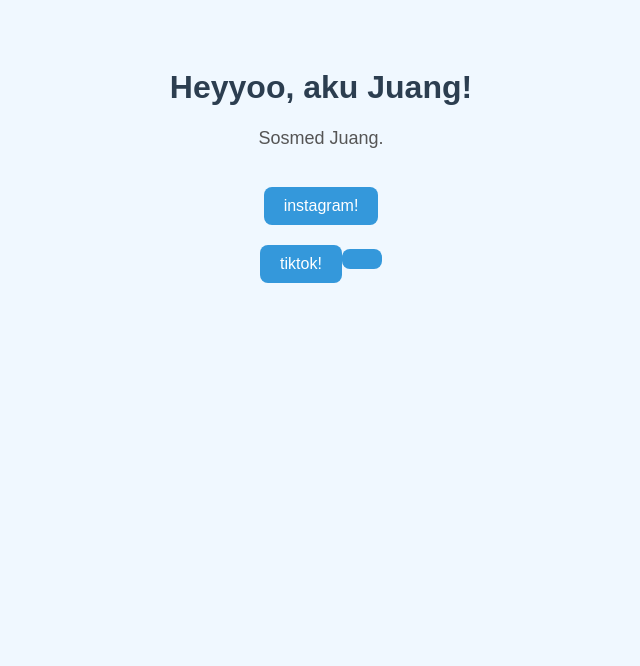
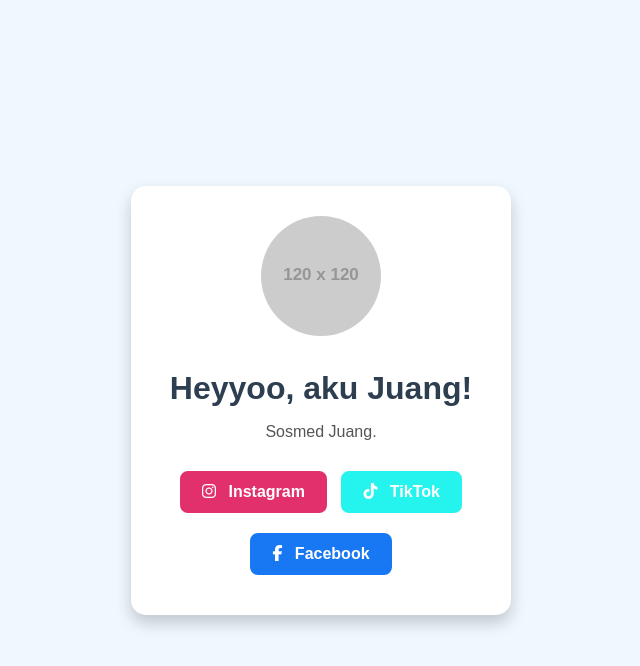
Before and after one commit to juangsibarani/web-juang, a plain HTML site: page index.html in a window 1280 px wide. Shown: the whole page, without its empty margins (319-959 px from the left). Drawn offline with Linux system fonts and the light colour scheme; placeholder pictures from the web are drawn by us.

Commit message:
Update index.html

```diff
--- a/index.html
+++ b/index.html
@@ -1,47 +1,116 @@
 <!DOCTYPE html>
-<html>
+<html lang="id">
 <head>
-  <title>Website Juang</title>
+  <meta charset="UTF-8">
+  <title>Kartu Profil Juang</title>
+  <link rel="stylesheet" href="https://cdnjs.cloudflare.com/ajax/libs/font-awesome/6.5.0/css/all.min.css">
   <style>
     body {
       background-color: #f0f8ff;
       font-family: sans-serif;
+      display: flex;
+      justify-content: center;
+      align-items: center;
+      height: 100vh;
+      margin: 0;
+    }
+
+    .card {
+      background-color: #fff;
+      width: 320px;
+      padding: 30px;
+      border-radius: 15px;
+      box-shadow: 0 8px 16px rgba(0, 0, 0, 0.2);
       text-align: center;
-      padding: 40px;
     }
-    h1 {
+
+    .card img {
+      width: 120px;
+      height: 120px;
+      border-radius: 50%;
+      object-fit: cover;
+      margin-bottom: 20px;
+    }
+
+    .card h1 {
+      margin: 10px 0;
       color: #2c3e50;
     }
-    p {
+
+    .card p {
       color: #555;
-      font-size: 18px;
+      font-size: 16px;
+      margin-bottom: 20px;
     }
-    a {
+
+    .social-buttons a {
       display: inline-block;
-      margin-top: 20px;
+      margin: 10px 5px;
       padding: 10px 20px;
-      background-color: #3498db;
       color: white;
       text-decoration: none;
       border-radius: 8px;
+      font-weight: bold;
+      transition: background-color 0.3s, border-color 0.3s;
     }
-    img {
-      width: 200px;
-      border-radius: 10px;
-      margin-top: 20px;
+
+    .social-buttons a i {
+      margin-right: 8px;
+    }
+
+    .instagram-btn {
+      background-color: #e1306c;
+      border: 2px solid #e1306c;
+    }
+
+    .instagram-btn:hover {
+      background-color: #c7225f;
+      border-color: #c7225f;
+    }
+
+    .tiktok-btn {
+      background-color: #25F4EE;
+      border: 2px solid #25F4EE;
+      color: #000;
+    }
+
+    .tiktok-btn:hover {
+      background-color: #1ccfd1;
+      border-color: #1ccfd1;
+    }
+
+    .facebook-btn {
+      background-color: #1877F2;
+      border: 2px solid #1877F2;
+    }
+
+    .facebook-btn:hover {
+      background-color: #145dbf;
+      border-color: #145dbf;
     }
   </style>
 </head>
 <body>
 
-  <h1>Heyyoo, aku Juang!</h1>
-  <p>Sosmed Juang.</p>
+  <div class="card">
+    <img src="https://via.placeholder.com/120" alt="Foto Juang">
+    <h1>Heyyoo, aku Juang!</h1>
+    <p>Sosmed Juang.</p>
 
-  <a href="https://instagram.com/jjj_nps" target="_blank">instagram!</a>
+    <div class="social-buttons">
+      <a href="https://www.instagram.com/jjj_nps" target="_blank" class="instagram-btn">
+        <i class="fab fa-instagram"></i> Instagram
+      </a>
 
-  <br>
-  <a href="htpps://tiktok.com/@25n8" target="_blank">tiktok!
-  <a/>
+      <a href="https://www.tiktok.com/@25n8_" target="_blank" class="tiktok-btn">
+        <i class="fab fa-tiktok"></i> TikTok
+      </a>
+
+      <a href="https://www.facebook.com/share/18cJr9uyTN/?mibextid=wwXIfr" target="_blank" class="facebook-btn">
+        <i class="fab fa-facebook-f"></i> Facebook
+      </a>
+    </div>
+  </div>
 
 </body>
 </html>
```
